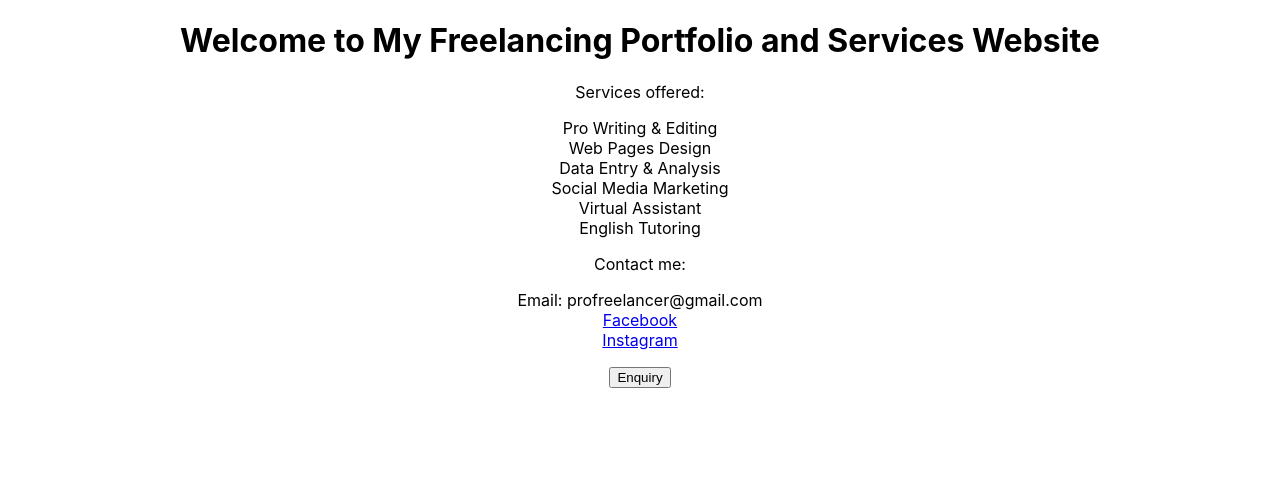
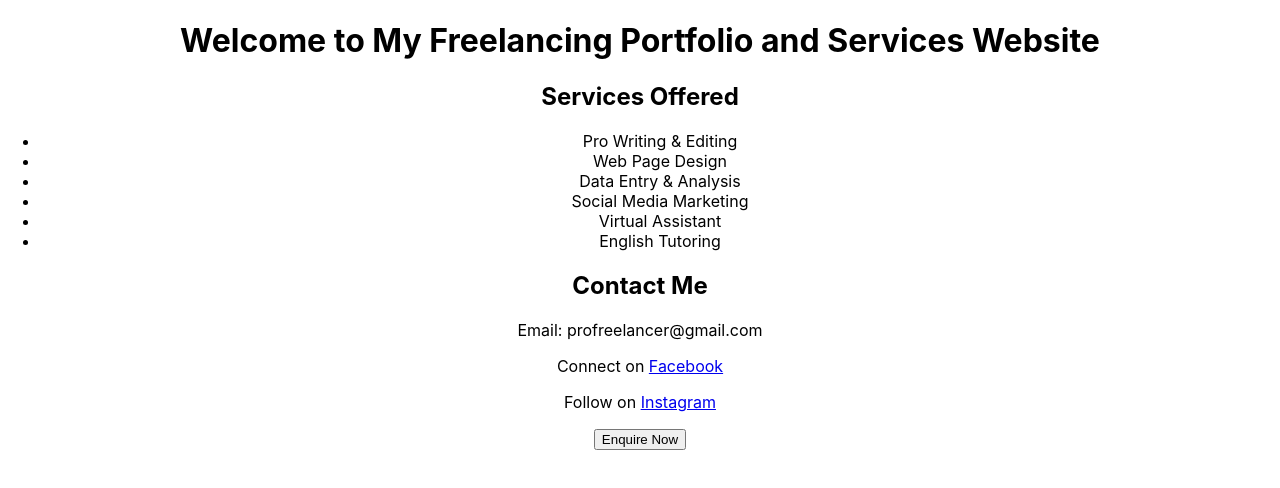
Before and after one commit to Profreelancer258/ReactTypescript, a React (Create React App) app: page / in a window 1280 px wide. Shown: the top 488 px of the page. Built offline with nearby package versions, Linux system fonts and the light colour scheme.

Commit message:
Update HomePage.tsx

```diff
--- a/src/HomePage.tsx
+++ b/src/HomePage.tsx
@@ -1,47 +1,32 @@
-// src/HomePage.tsx
+import React from 'react';
 
-import React from 'react';
-import './HomePage.css'; // Import your CSS file for custom styles
+const Home: React.FC = () => {
+  return (
+    <div className="home">
+      <h1>Welcome to My Freelancing Portfolio and Services Website</h1>
 
-const HomePage: React.FC = () => {
-  const chatbotUrl = 'https://customer-service-66641f.zapier.app/'; // Replace with your actual chatbot AI link
-  const facebookUrl = 'https://www.facebook.com/share/ESDErWgimpFAM8z2/?mibextid=LQQJ4d'; // Replace with your Facebook page link
-  const instagramUrl = 'https://www.instagram.com/prowritingandediting?igsh=MThvazE5MWI4YnY1MQ%3D%3D&utm_-source=qr'; // Replace with your Instagram page link
+      <section className="services">
+        <h2>Services Offered</h2>
+        <ul>
+          <li>Pro Writing & Editing</li>
+          <li>Web Page Design</li>
+          <li>Data Entry & Analysis</li>
+          <li>Social Media Marketing</li>
+          <li>Virtual Assistant</li>
+          <li>English Tutoring</li>
+        </ul>
+      </section>
 
-  return (
-    <div>
-      <h1>Welcome to My Freelancing Portfolio and Services Website</h1>
-      <p>Services offered:</p>
-      <ul className="service-list">
-        <li>Pro Writing & Editing</li>
-        <li>Web Pages Design</li>
-        <li>Data Entry & Analysis</li>
-        <li>Social Media Marketing</li>
-        <li>Virtual Assistant</li>
-        <li>English Tutoring</li>
-      </ul>
-      <p>Contact me:</p>
-      <ul className="contact-list">
-        <li>Email: profreelancer@gmail.com</li>
-        {/* Add Facebook icon */}
-        <li>
-          <a href={facebookUrl} target="_blank" rel="noopener noreferrer">
-            <i className="fab fa-facebook-square"></i> Facebook
-          </a>
-        </li>
-        {/* Add Instagram icon */}
-        <li>
-          <a href={instagramUrl} target="_blank" rel="noopener noreferrer">
-            <i className="fab fa-instagram"></i> Instagram
-          </a>
-        </li>
-      </ul>
-      {/* Use an <a> tag for the button to handle navigation */}
-      <a href={chatbotUrl} target="_blank" rel="noopener noreferrer">
-        <button>Enquiry</button>
-      </a>
+      <section className="contact">
+        <h2>Contact Me</h2>
+        <p>Email: profreelancer@gmail.com</p>
+        <p>Connect on <a href="https://facebook.com">Facebook</a></p>
+        <p>Follow on <a href="https://instagram.com">Instagram</a></p>
+      </section>
+
+      <button className="enquiry-button">Enquire Now</button>
     </div>
   );
 };
 
-export default HomePage;
+export default Home;
```
